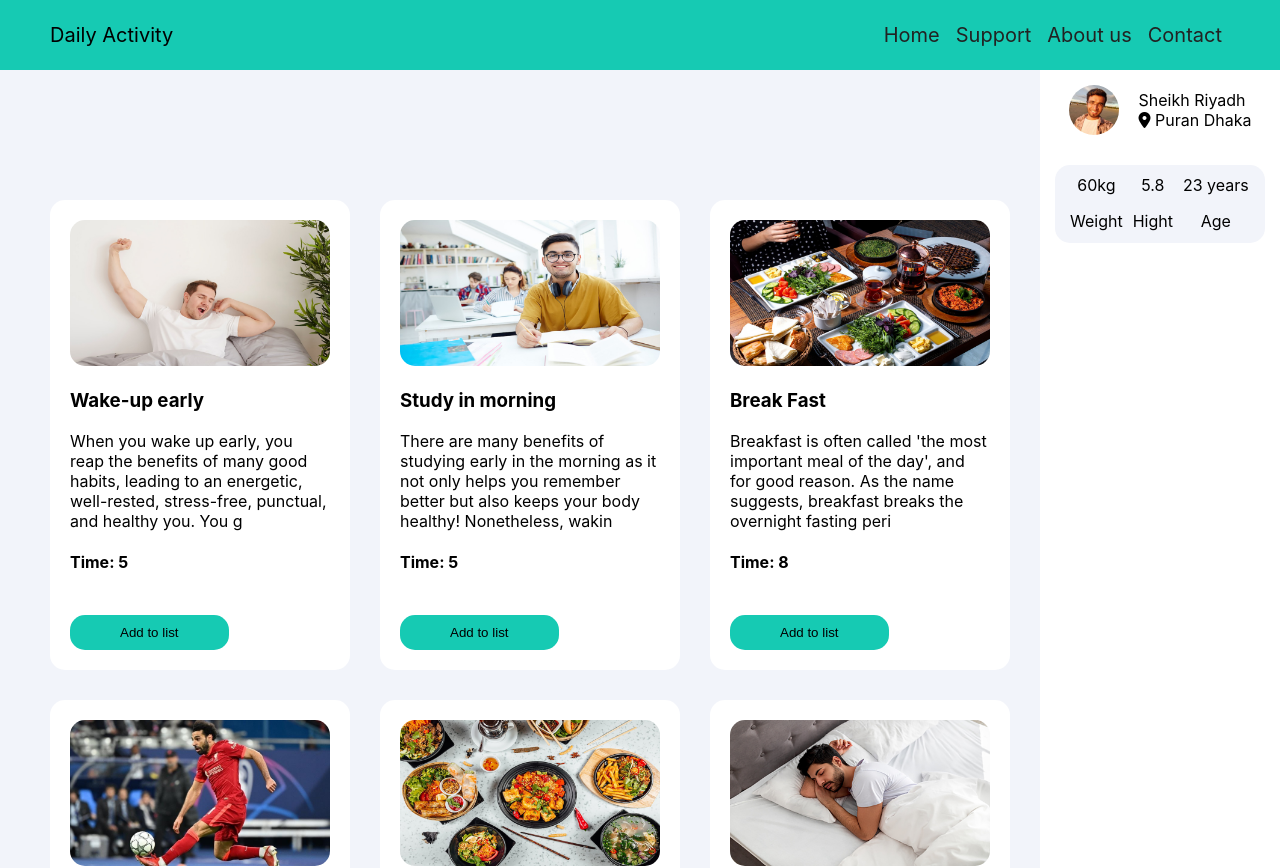
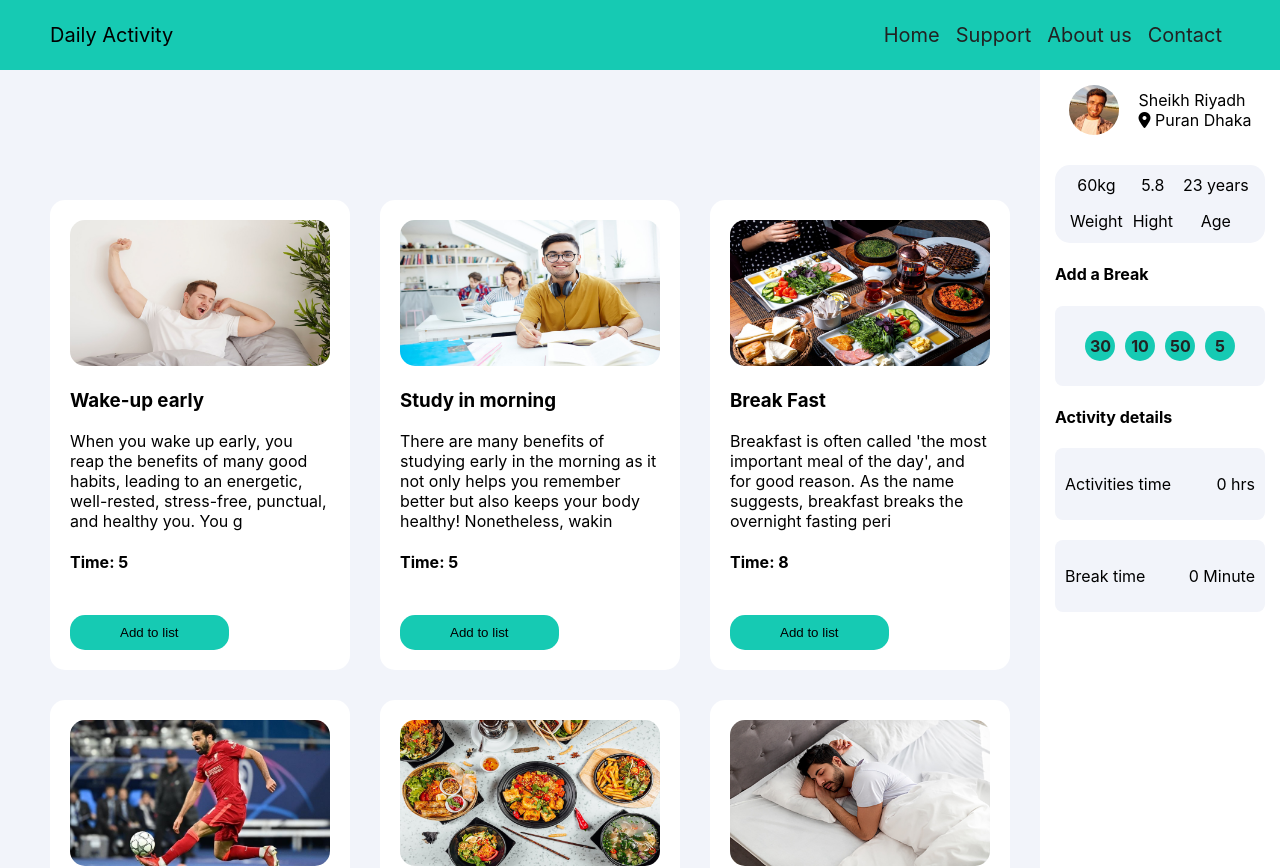
Before and after one commit to sheikh-riyadh/daily-activity, a React (Create React App) app: page / in a window 1280 px wide. Shown: the top 868 px of the page. Built offline with nearby package versions, Linux system fonts and the light colour scheme.

Commit message:
calculate total activities

```diff
--- a/src/components/Items/Items.css
+++ b/src/components/Items/Items.css
@@ -15,6 +15,11 @@
 .items-info {
     background-color: #fff;
     padding: 15px;
+}
+
+.position {
+    position: sticky;
+    top: 30px;
 }
 
 .person-container {
@@ -50,3 +55,33 @@
 .person-info div p {
     margin-bottom: 2px;
 }
+
+.break-container {
+    background-color: #F2F4FA;
+    padding: 20px;
+    border-radius: 8px;
+    text-align: center;
+}
+
+.break-container a {
+    text-decoration: none;
+    display: inline-block;
+    padding: 5px;
+    background-color: #16CAB3;
+    margin: 5px;
+    color: #222;
+    height: 20px;
+    width: 20px;
+    border-radius: 50%;
+    font-weight: 700;
+}
+
+.activity,
+.break-time {
+    display: flex;
+    justify-content: space-between;
+    background-color: #F2F4FA;
+    border-radius: 8px;
+    padding: 10px;
+    margin-top: 20px;
+}
--- a/src/components/Items/Items.js
+++ b/src/components/Items/Items.js
@@ -1,11 +1,11 @@
 import React, { useEffect, useState } from 'react';
-import Header from '../Header/Header';
 import Item from '../Item/Item';
 import './Items.css'
 
 const Items = () => {
 
     const [items, setItems] = useState([])
+    let sum = 0;
 
     useEffect(() => {
         fetch('fake-data.json')
@@ -15,8 +15,12 @@ const Items = () => {
 
 
 
-    const addItemsHandler = (time) => {
-        console.log(time)
+    const [time, setTime] = useState(0)
+
+
+    const addItemsHandler = (activityTime) => {
+        const newTime = time + parseInt(activityTime);
+        setTime(newTime)
     }
     return (
         <div>
@@ -28,7 +32,7 @@ const Items = () => {
                 </div>
 
                 <div className="items-info">
-                    <div>
+                    <div className='position'>
                         <div className="person-container">
                             <img src="images/person.jpg" alt="person" />
                             <div>
@@ -51,6 +55,26 @@ const Items = () => {
                                 <p>Age</p>
                             </div>
                         </div>
+                        <div>
+                            <h4>Add a Break</h4>
+                            <div className='break-container'>
+                                <a href="/30">30</a>
+                                <a href="/10">10</a>
+                                <a href="/50">50</a>
+                                <a href="/5">5</a>
+                            </div>
+                        </div>
+                        <div>
+                            <h4>Activity details</h4>
+                            <div className='activity'>
+                                <p>Activities time</p>
+                                <p>{time} <span>hrs</span></p>
+                            </div>
+                            <div className='break-time'>
+                                <p>Break time</p>
+                                <p>0 <span>Minute</span></p>
+                            </div>
+                        </div>
                     </div>
                 </div>
             </div>
```
